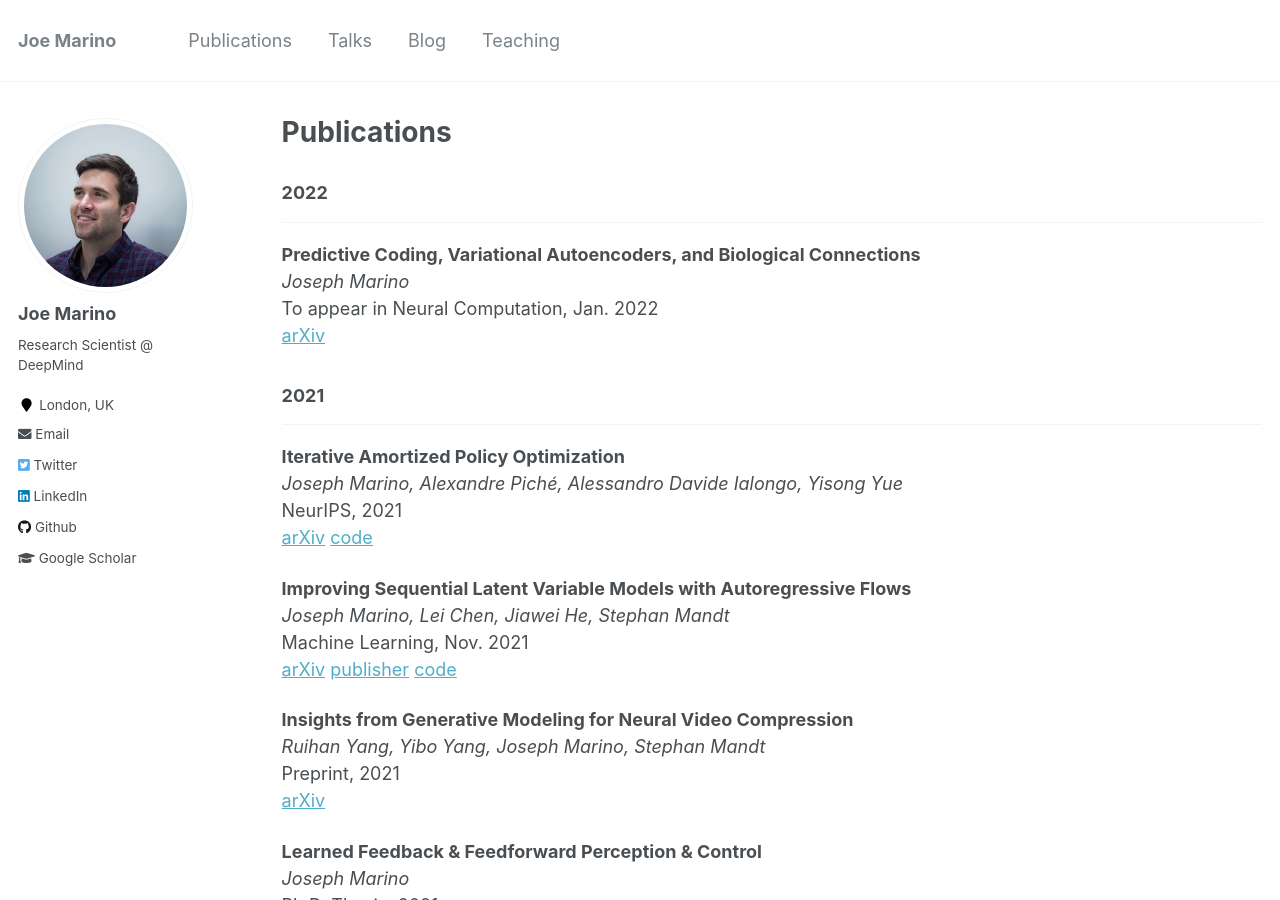
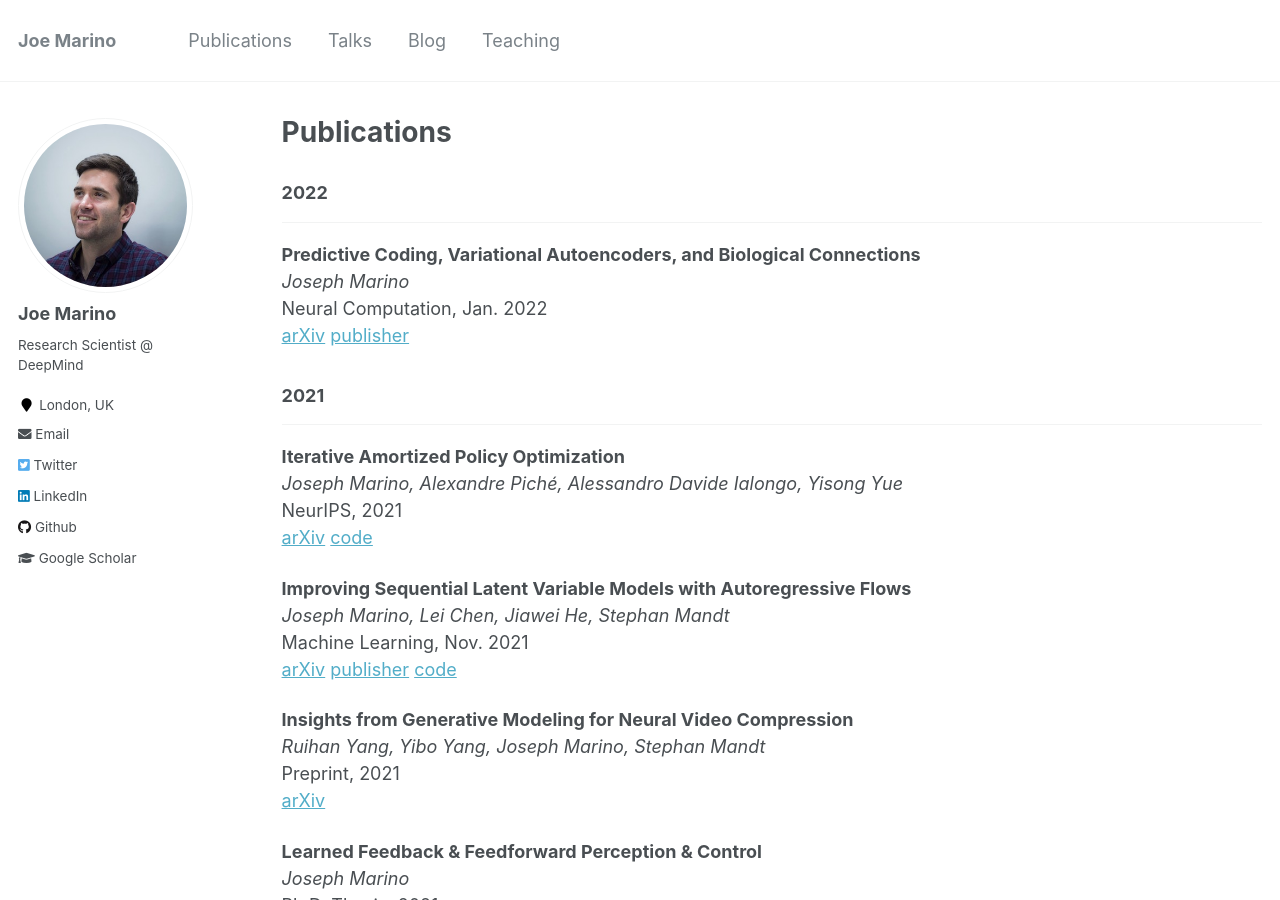
Before and after one commit to joelouismarino/joelouismarino.github.io, a Jekyll site: the page built from _pages/publications.md, in a window 1280 px wide and 900 px high. Built offline with Jekyll 4.4.1, drawn with Linux system fonts in a browser that asks for light colours.

Commit message:
Minor edits to cv and pubs.

```diff
--- a/_pages/publications.md
+++ b/_pages/publications.md
@@ -9,8 +9,8 @@ ___
 
 **Predictive Coding, Variational Autoencoders, and Biological Connections**
 *Joseph Marino*
-To appear in Neural Computation, Jan. 2022
-[arXiv](https://arxiv.org/abs/2011.07464)
+Neural Computation, Jan. 2022
+[arXiv](https://arxiv.org/abs/2011.07464) [publisher](https://direct.mit.edu/neco/article/34/1/1/107911/Predictive-Coding-Variational-Autoencoders-and)
 
 ### 2021
 ___
```
Also changed, not shown: 1 other file.
